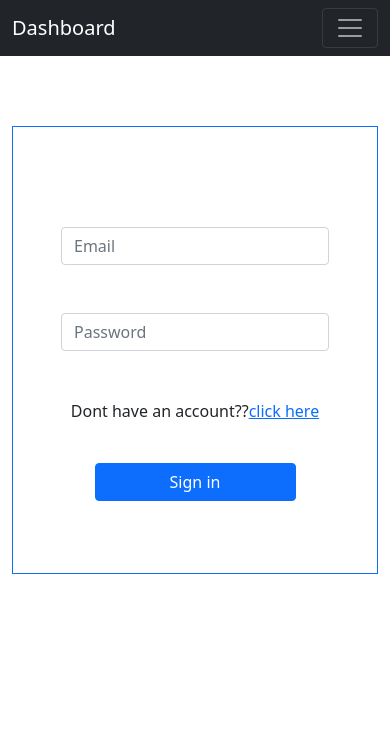
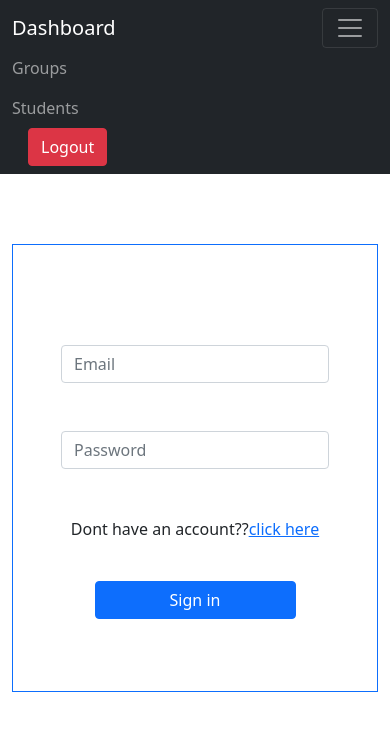
Before and after one commit to khushbu212/MajorProject, a Vue app in the folder client/authapp/: page / in a window 390 px wide. Shown: the top 730 px of the page. Built offline with nearby package versions, Linux system fonts and the light colour scheme; what vue-sweetalert2 would draw is missing.

Commit message:
Fixed issue toggle button not working in the mobile view.

```diff
--- a/client/authapp/src/App.vue
+++ b/client/authapp/src/App.vue
@@ -1,6 +1,6 @@
 <template>
   <div id="app">
-    <nav class="navbar navbar-expand-lg navbar-dark bg-dark">
+    <nav class="navbar navbar-expand-lg navbar-dark bg-dark" id="nav" v-bind:class=" { 'navbarOpen': show }">
       <div class="container">
         <router-link to="/home" class="navbar-brand">Dashboard</router-link>
 
@@ -8,27 +8,27 @@
           class="navbar-toggler"
           type="button"
           data-toggle="collapse"
-          data-target="#navbarNav"
-          aria-controls="navbarNav"
+          data-target="#navbarSupportedContent"
+          aria-controls="navbarSupportedContent"
           aria-expanded="false"
           aria-label="Toggle navigation"
+          @click.stop="toggleNavbar()"
         >
           <span class="navbar-toggler-icon"></span>
         </button>
         <div
           class="collapse navbar-collapse justify-content-end"
-          id="navbarNav"
+          id="navbarSupportedContent" v-bind:class="{ 'show': show }"
         >
           <ul class="navbar-nav">
             <li class="nav-item">
-               <router-link to="/groups" class="nav-link">Groups</router-link>
+              <router-link to="/groups" class="nav-link">Groups</router-link>
             </li>
             <li class="nav-item">
               <router-link to="/student" class="nav-link">Students</router-link>
-
             </li>
-            <li class="nav-item active">
-              <a class="nav-link" @click="logUserOut"> Logout</a>
+            <li class="nav-item active logout-btn">
+              <a class="btn btn-danger" @click="logUserOut"> Logout</a>
             </li>
           </ul>
         </div>
@@ -40,17 +40,35 @@
 
 <script>
 export default {
+  data() {
+    return {
+      show:true
+    }
+  },
   methods: {
     logUserOut() {
       localStorage.removeItem("jwt");
       this.$router.push("/");
+    },
+    toggleNavbar(){
+      this.show = !this.show;
     }
   },
-}
+};
 </script>
 
 <style>
 .card {
   margin: 2em;
 }
+
+#nav a.router-link-exact-active {
+  color: rgb(1, 3, 136);
+  background: rgb(235, 230, 231);
+  border-radius: 0.5rem;
+}
+
+.logout-btn {
+  margin-left: 1em;
+}
 </style>
```
